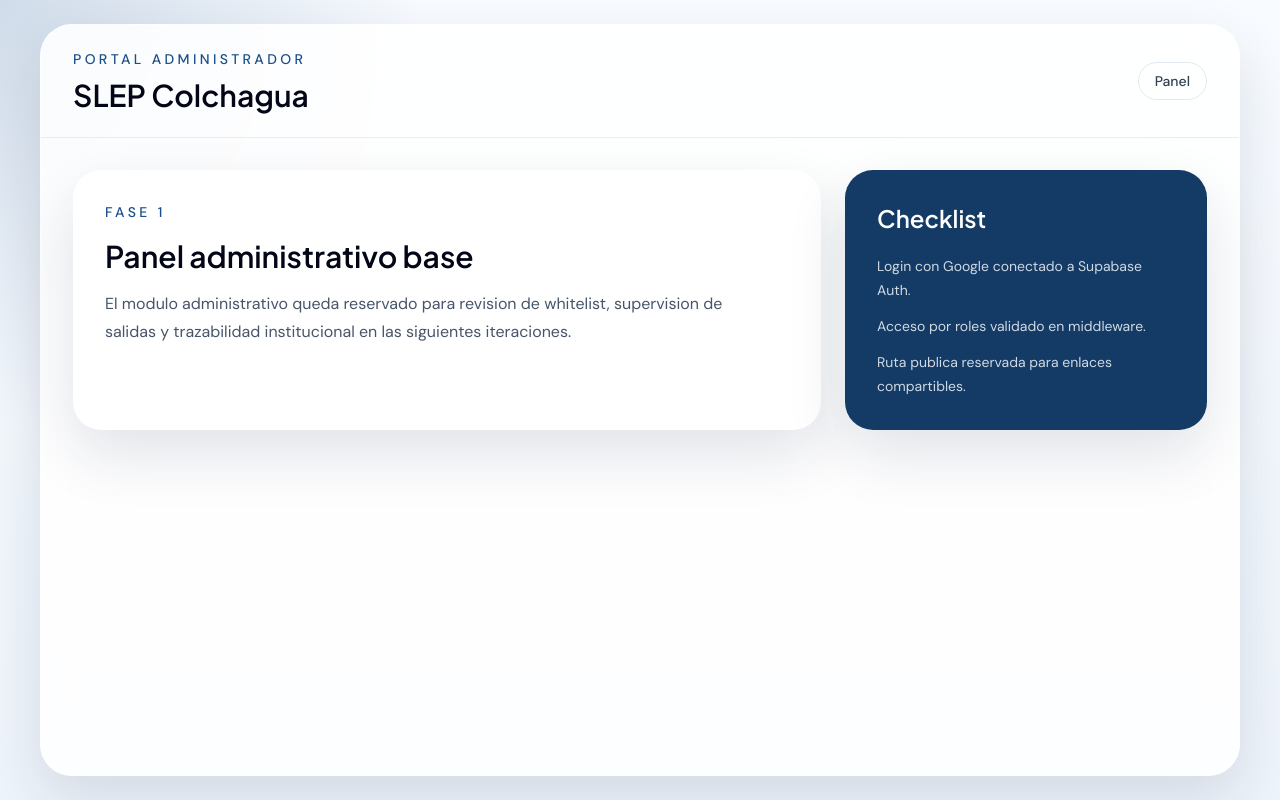
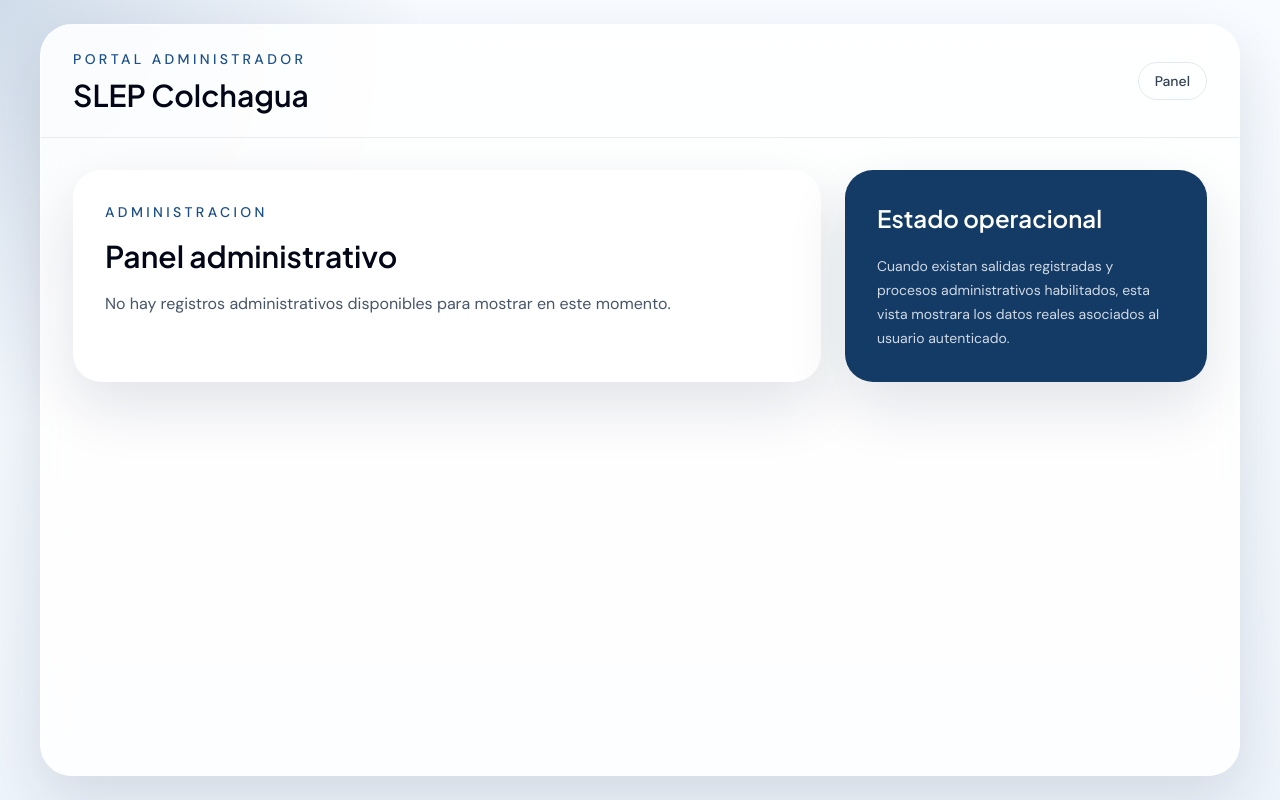
Before and after one commit to kmilomore/salidas-pedagogicas, a Next.js app: page /panel in a window 1280 px wide. Built offline with nearby package versions, Linux system fonts and the light colour scheme.

Commit message:
feat: Update admin and director panels with new messaging and structure

```diff
--- a/src/app/(admin)/panel/page.tsx
+++ b/src/app/(admin)/panel/page.tsx
@@ -2,20 +2,18 @@ export default function AdminPanelPage() {
   return (
     <section className="grid gap-6 lg:grid-cols-3">
       <article className="rounded-[28px] bg-white p-8 shadow-soft lg:col-span-2">
-        <p className="text-sm font-medium uppercase tracking-[0.24em] text-slep">Fase 1</p>
-        <h2 className="font-display mt-4 text-3xl font-semibold text-slate-950">Panel administrativo base</h2>
+        <p className="text-sm font-medium uppercase tracking-[0.24em] text-slep">Administracion</p>
+        <h2 className="font-display mt-4 text-3xl font-semibold text-slate-950">Panel administrativo</h2>
         <p className="mt-4 max-w-2xl text-base leading-7 text-slate-600">
-          El modulo administrativo queda reservado para revision de whitelist, supervision de salidas y trazabilidad institucional en las siguientes iteraciones.
+          No hay registros administrativos disponibles para mostrar en este momento.
         </p>
       </article>
 
       <aside className="rounded-[28px] bg-slep-dark p-8 text-white shadow-soft">
-        <h3 className="font-display text-2xl font-semibold">Checklist</h3>
-        <ul className="mt-5 space-y-3 text-sm leading-6 text-slate-100/85">
-          <li>Login con Google conectado a Supabase Auth.</li>
-          <li>Acceso por roles validado en middleware.</li>
-          <li>Ruta publica reservada para enlaces compartibles.</li>
-        </ul>
+        <h3 className="font-display text-2xl font-semibold">Estado operacional</h3>
+        <p className="mt-5 text-sm leading-6 text-slate-100/85">
+          Cuando existan salidas registradas y procesos administrativos habilitados, esta vista mostrara los datos reales asociados al usuario autenticado.
+        </p>
       </aside>
     </section>
   );
--- a/src/app/(auth)/login/page.tsx
+++ b/src/app/(auth)/login/page.tsx
@@ -35,7 +35,7 @@ export default function LoginPage({ searchParams }: LoginPageProps) {
             <div className="rounded-2xl border border-white/15 bg-white/10 p-5">
               <p className="font-display text-2xl font-semibold">Administracion</p>
               <p className="mt-2 text-sm leading-6 text-slate-100/80">
-                Panel inicial listo para trazabilidad y supervision.
+                Acceso administrativo institucional con control por rol.
               </p>
             </div>
           </div>
--- a/src/app/(director)/dashboard/page.tsx
+++ b/src/app/(director)/dashboard/page.tsx
@@ -2,20 +2,18 @@ export default function DashboardPage() {
   return (
     <section className="grid gap-6 lg:grid-cols-[1.25fr_0.75fr]">
       <article className="rounded-[28px] bg-white p-8 shadow-soft">
-        <p className="text-sm font-medium uppercase tracking-[0.24em] text-slep">Fase 1</p>
-        <h2 className="font-display mt-4 text-3xl font-semibold text-slate-950">Dashboard inicial listo</h2>
+        <p className="text-sm font-medium uppercase tracking-[0.24em] text-slep">Resumen</p>
+        <h2 className="font-display mt-4 text-3xl font-semibold text-slate-950">Dashboard</h2>
         <p className="mt-4 max-w-2xl text-base leading-7 text-slate-600">
-          Este espacio queda preparado para mostrar resumen de salidas, accesos recientes y acciones rapidas del director en la siguiente fase.
+          Aun no hay salidas registradas para mostrar en este panel.
         </p>
       </article>
 
       <aside className="rounded-[28px] bg-slate-950 p-8 text-white shadow-soft">
-        <h3 className="font-display text-2xl font-semibold">Estado del entorno</h3>
-        <ul className="mt-5 space-y-3 text-sm leading-6 text-slate-300">
-          <li>Supabase SSR configurado para sesiones en App Router.</li>
-          <li>Middleware con whitelist y redireccion por rol.</li>
-          <li>Rutas base del flujo director ya creadas.</li>
-        </ul>
+        <h3 className="font-display text-2xl font-semibold">Actividad reciente</h3>
+        <p className="mt-5 text-sm leading-6 text-slate-300">
+          Las proximas solicitudes registradas por este director apareceran aqui con su estado y trazabilidad.
+        </p>
       </aside>
     </section>
   );
--- a/src/app/(director)/mis-salidas/page.tsx
+++ b/src/app/(director)/mis-salidas/page.tsx
@@ -1,10 +1,10 @@
 export default function MyTripsPage() {
   return (
     <section className="rounded-[28px] bg-white p-8 shadow-soft">
-      <p className="text-sm font-medium uppercase tracking-[0.24em] text-slep">Placeholder</p>
+      <p className="text-sm font-medium uppercase tracking-[0.24em] text-slep">Historial</p>
       <h2 className="font-display mt-4 text-3xl font-semibold text-slate-950">Mis salidas</h2>
       <p className="mt-4 max-w-2xl text-base leading-7 text-slate-600">
-        Esta vista mostrara el historial de solicitudes creadas por el director autenticado, con filtros y acceso a cada PDF en las siguientes fases.
+        Todavia no existen salidas registradas para este director.
       </p>
     </section>
   );
--- a/src/app/ruta/[id]/page.tsx
+++ b/src/app/ruta/[id]/page.tsx
@@ -1,21 +1,5 @@
-interface PublicRoutePageProps {
-  params: {
-    id: string;
-  };
+import { notFound } from "next/navigation";
+
+export default function PublicRoutePage() {
+  notFound();
 }
-
-export default function PublicRoutePage({ params }: PublicRoutePageProps) {
-  return (
-    <main className="flex min-h-screen items-center justify-center px-6 py-16">
-      <section className="surface-card w-full max-w-4xl rounded-[32px] border border-white/70 px-8 py-12 sm:px-12">
-        <p className="text-sm font-medium uppercase tracking-[0.24em] text-slep">Ruta publica</p>
-        <h1 className="font-display mt-4 text-4xl font-semibold text-slate-950">
-          Vista compartible preparada
-        </h1>
-        <p className="mt-6 text-base leading-7 text-slate-600">
-          Este identificador publico <span className="font-semibold text-slate-900">{params.id}</span> quedara conectado a la vista <span className="font-semibold text-slate-900">ruta_publica</span> en las siguientes fases para mostrar mapa, resumen y distancia del recorrido.
-        </p>
-      </section>
-    </main>
-  );
-}
```
